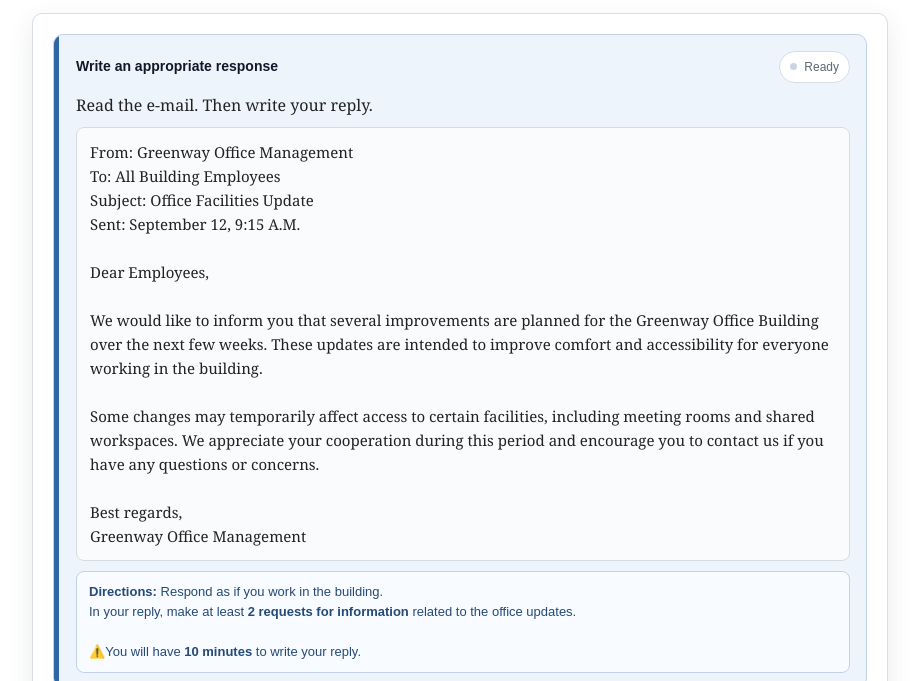
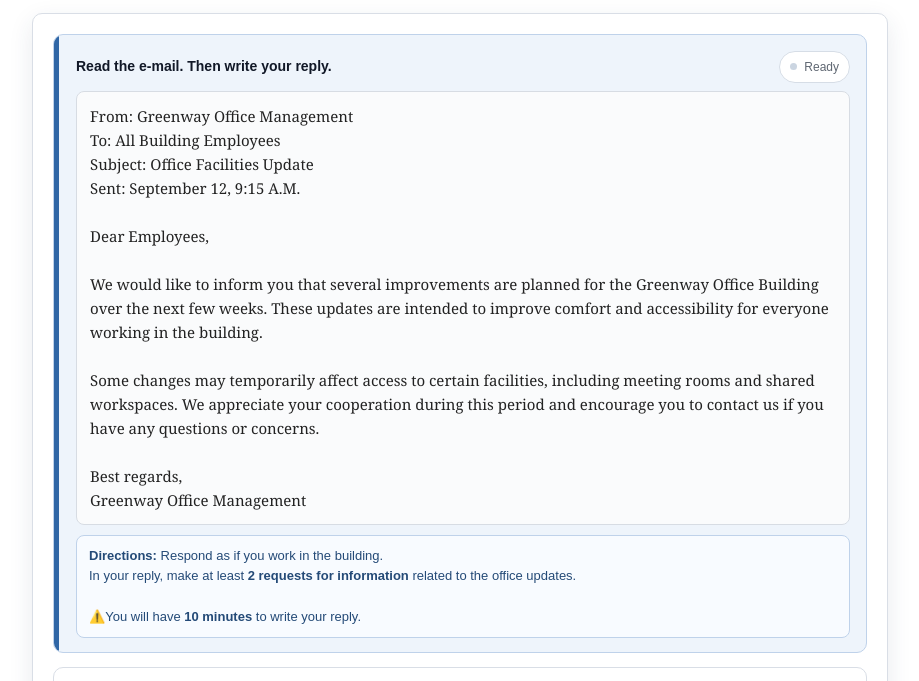
Before and after one commit to Preparing-for-TOEIC/toeic-writing-task-2, a plain HTML site: page index.html in a window 1280 px wide. Shown: the part 103-784 px from the top of the page, without its empty margins (180-1099 px from the left). Drawn offline with Linux system fonts and the light colour scheme.

Commit message:
Update index.html

```diff
--- a/index.html
+++ b/index.html
@@ -407,14 +407,12 @@
         <section class="prompt" id="promptBox" aria-labelledby="promptTitle">
           <div class="promptInner">
             <div class="promptHead">
-              <h2 class="promptTitle" id="promptTitle">Write an appropriate response</h2>
+              <h2 class="promptTitle" id="promptTitle">Read the e-mail. Then write your reply.</h2>
               <div class="state" id="stateChip">
                 <span class="dot" aria-hidden="true"></span>
                 <span id="stateText">Ready</span>
               </div>
             </div>
-
-            <p class="promptText">Read the e-mail. Then write your reply.</p>
 
            <div class="draftBox">From: Greenway Office Management
 To: All Building Employees
```
